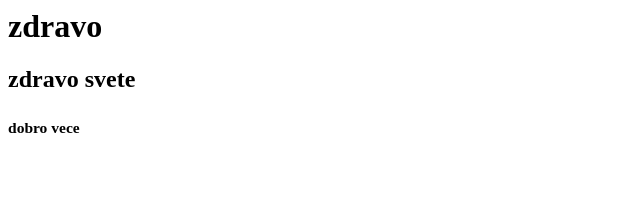
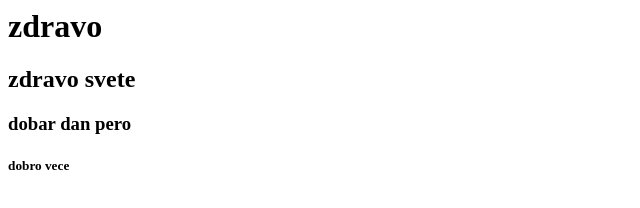
Before and after one commit to kenandervisevic1/vezba3, a plain HTML site: page index.html in a window 1280 px wide. Shown: the whole page, without its empty margins (0-640 px from the left). Drawn offline with Linux system fonts and the light colour scheme.

Commit message:
Update index.html

```diff
--- a/index.html
+++ b/index.html
@@ -1,6 +1,6 @@
 <html>
 <h1>zdravo</h1>
 <h2>zdravo svete</h2>
-<h3><dobar dan pero</h3>
+<h3>dobar dan pero</h3>
   <h5>dobro vece</h5>
 </html>
```
